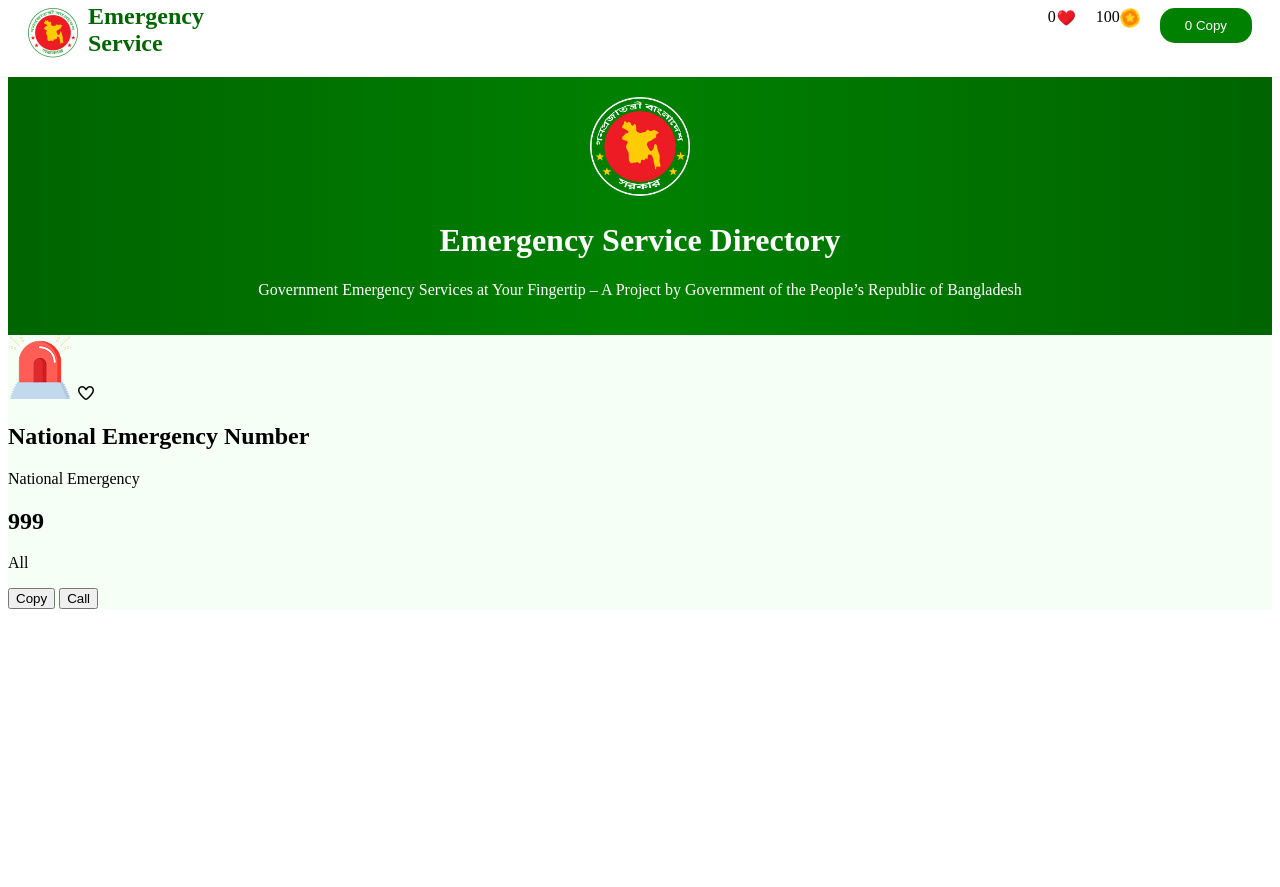
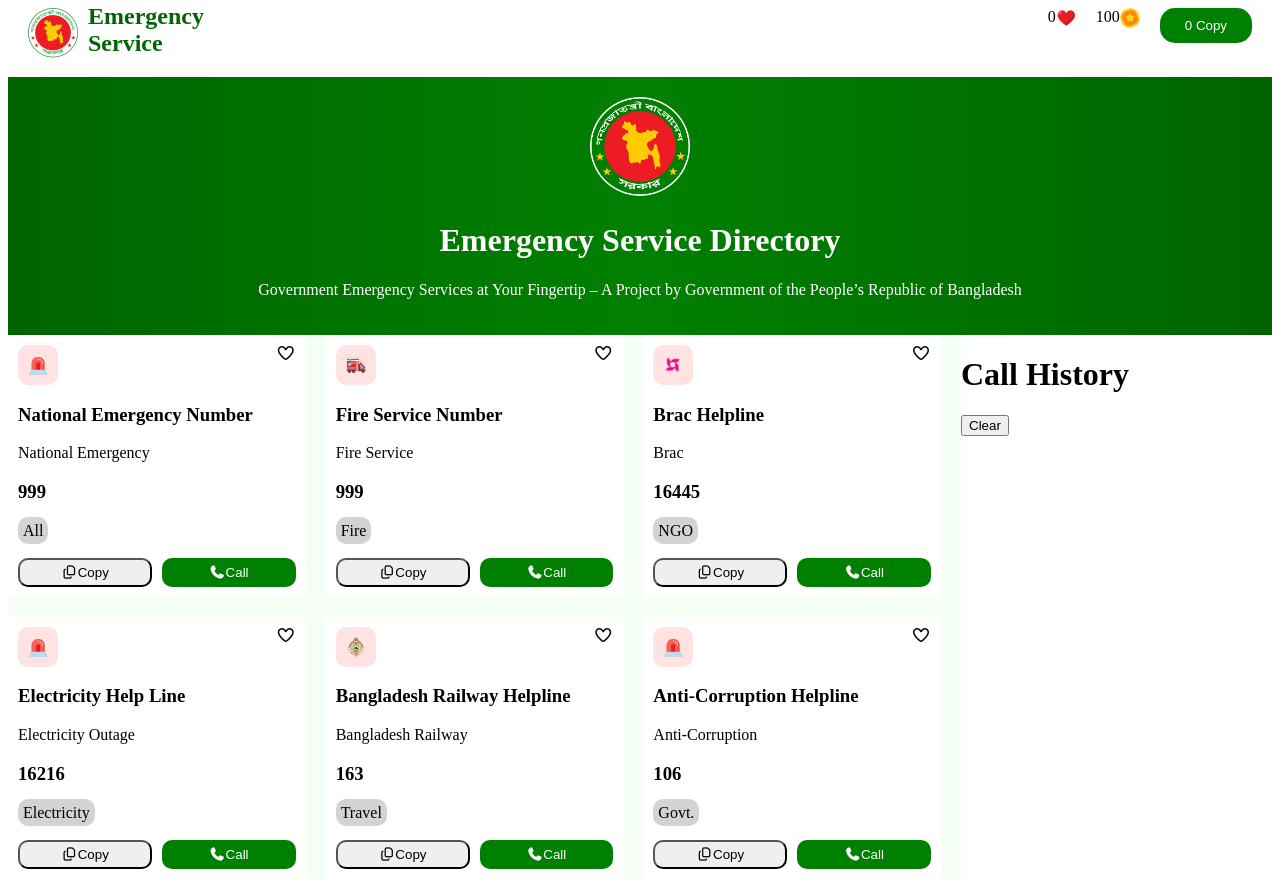
Before and after one commit to himelahmmed/A5-Emergency-Hotline, a plain HTML site: page index.html in a window 1280 px wide. Before the commit the page ends 800 px from the top, so only its background shows below. Drawn offline with Linux system fonts and the light colour scheme.

Commit message:
added card section

```diff
--- a/index.html
+++ b/index.html
@@ -44,31 +44,103 @@
     <!--Banner section End-->
 
     <!--Main Section Start-->
-    <main>
-        <section class="card-section">
-            <div class="emergency-section">
-                <div class="icon">
-                    <img src="./assets/emergency.png" alt="">
+    <main class="display-flex">
+        <div class="card-section">
+            <div class="color-white padding-10">
+                <div class="icon display-flex">
+                    <img class="card-logo" src="./assets/emergency.png" alt="">
                     <i class="fa-regular fa-heart"></i>
                 </div>
-                <h1>National Emergency Number</h1>
+                <h3>National Emergency Number</h3>
                 <p>National Emergency</p>
-                <h1>999</h1>
-                <p>All</p>
-                <button>Copy</button>
-                <button>Call</button>
+                <h3>999</h3>
+                <span class="department">All</span><br><br>
+                <div class="card-btn display-flex">
+                    <button class="copy-btn"><i class="fa-regular fa-copy"></i>Copy</button>
+                    <button class="call-btn"><i class="fa-solid fa-phone"></i>Call</button>
+                </div>
             </div>
 
-            <div></div>
-            <div></div>
-            <div></div>
-            <div></div>
-            <div></div>
-            <div></div>
-            <div></div>
-            <div></div>
-        </section>
-        <div class="history-section">
+            <div class="color-white padding-10">
+                <div class="icon display-flex">
+                    <img class="card-logo" src="./assets/fire-service.png" alt="">
+                    <i class="fa-regular fa-heart"></i>
+                </div>
+                <h3>Fire Service Number</h3>
+                <p>Fire Service</p>
+                <h3>999</h3>
+                <span class="department">Fire</span><br><br>
+                <div class="card-btn display-flex">
+                    <button class="copy-btn"><i class="fa-regular fa-copy"></i>Copy</button>
+                    <button class="call-btn"><i class="fa-solid fa-phone"></i>Call</button>
+                </div>
+            </div>
+
+            <div class="color-white padding-10">
+                <div class="icon display-flex">
+                    <img class="card-logo" src="./assets/brac.png" alt="">
+                    <i class="fa-regular fa-heart"></i>
+                </div>
+                <h3>Brac Helpline</h3>
+                <p>Brac</p>
+                <h3>16445</h3>
+                <span class="department">NGO</span><br><br>
+                <div class="card-btn display-flex">
+                    <button class="copy-btn"><i class="fa-regular fa-copy"></i>Copy</button>
+                    <button class="call-btn"><i class="fa-solid fa-phone"></i>Call</button>
+                </div>
+            </div>
+
+            <div class="color-white padding-10">
+                <div class="icon display-flex">
+                    <img class="card-logo" src="./assets/emergency.png" alt="">
+                    <i class="fa-regular fa-heart"></i>
+                </div>
+                <h3>Electricity Help Line</h3>
+                <p>Electricity Outage</p>
+                <h3>16216</h3>
+                <span class="department">Electricity</span><br><br>
+                <div class="card-btn display-flex">
+                    <button class="copy-btn"><i class="fa-regular fa-copy"></i>Copy</button>
+                    <button class="call-btn"><i class="fa-solid fa-phone"></i>Call</button>
+                </div>
+            </div>
+
+            <div class="color-white padding-10">
+                <div class="icon display-flex">
+                    <img class="card-logo" src="./assets/Bangladesh-Railway.png" alt="">
+                    <i class="fa-regular fa-heart"></i>
+                </div>
+                <h3>Bangladesh Railway Helpline </h3>
+                <p>Bangladesh Railway</p>
+                <h3>163</h3>
+                <span class="department">Travel</span><br><br>
+                <div class="card-btn display-flex">
+                    <button class="copy-btn"><i class="fa-regular fa-copy"></i>Copy</button>
+                    <button class="call-btn"><i class="fa-solid fa-phone"></i>Call</button>
+                </div>
+            </div>
+
+            <div class="color-white padding-10">
+                <div class="icon display-flex">
+                    <img class="card-logo" src="./assets/emergency.png" alt="">
+                    <i class="fa-regular fa-heart"></i>
+                </div>
+                <h3>Anti-Corruption Helpline</h3>
+                <p>Anti-Corruption</p>
+                <h3>106</h3>
+                <span class="department">Govt.</span><br><br>
+                <div class="card-btn display-flex">
+                    <button class="copy-btn"><i class="fa-regular fa-copy"></i>Copy</button>
+                    <button class="call-btn"><i class="fa-solid fa-phone"></i>Call</button>
+                </div>
+            </div>
+        </div>
+        <div class="history-section color-white">
+            <div>
+                <h1>Call History</h1>
+                <button>Clear</button>
+            </div>
 
         </div>
     </main>
--- a/style.css
+++ b/style.css
@@ -1,7 +1,51 @@
+/*Shared Style start*/
+
 .display-flex{
     display: flex;
 }
+.color-white{
+    background-color: white;
+}
 
+.padding-10{
+    padding: 10px;
+}
+
+.icon{
+    justify-content: space-between;
+}
+.card-logo{
+    width: 20px;
+    height: 20px;
+    background-color: #FFE3E2;
+    padding: 10px;
+    border-radius: 10px;
+}
+
+.department{
+    background-color: lightgray;
+    border-radius: 10px;
+    padding: 5px;
+}
+.copy-btn{
+    width: 50%;
+    padding: 5px;
+    border-radius: 10px;
+
+}
+
+button:active{
+    background-color: lightgreen;
+}
+.call-btn{
+    width: 50%;
+    background-color: green;
+    border: none;
+    color: white;
+    border-radius: 10px;
+}
+
+/*Shared Style end*/
 .navbar{
     justify-content: space-between;
 }
@@ -41,6 +85,30 @@
     color: white;
 }
 
+/*Main style*/
+
 main{
     background-color: #F5FFF6;
+    gap: 20px;
+
 }
+
+.card-section{
+    display: grid;
+    grid-template-columns: repeat(3, 1fr);
+    width: 75%;
+    gap: 20px;
+}
+
+.card-btn{
+    gap: 10px;
+
+}
+.emergency-section{
+    background-color: white;
+}
+
+
+.history-section{
+    width: 25%;
+}
```
